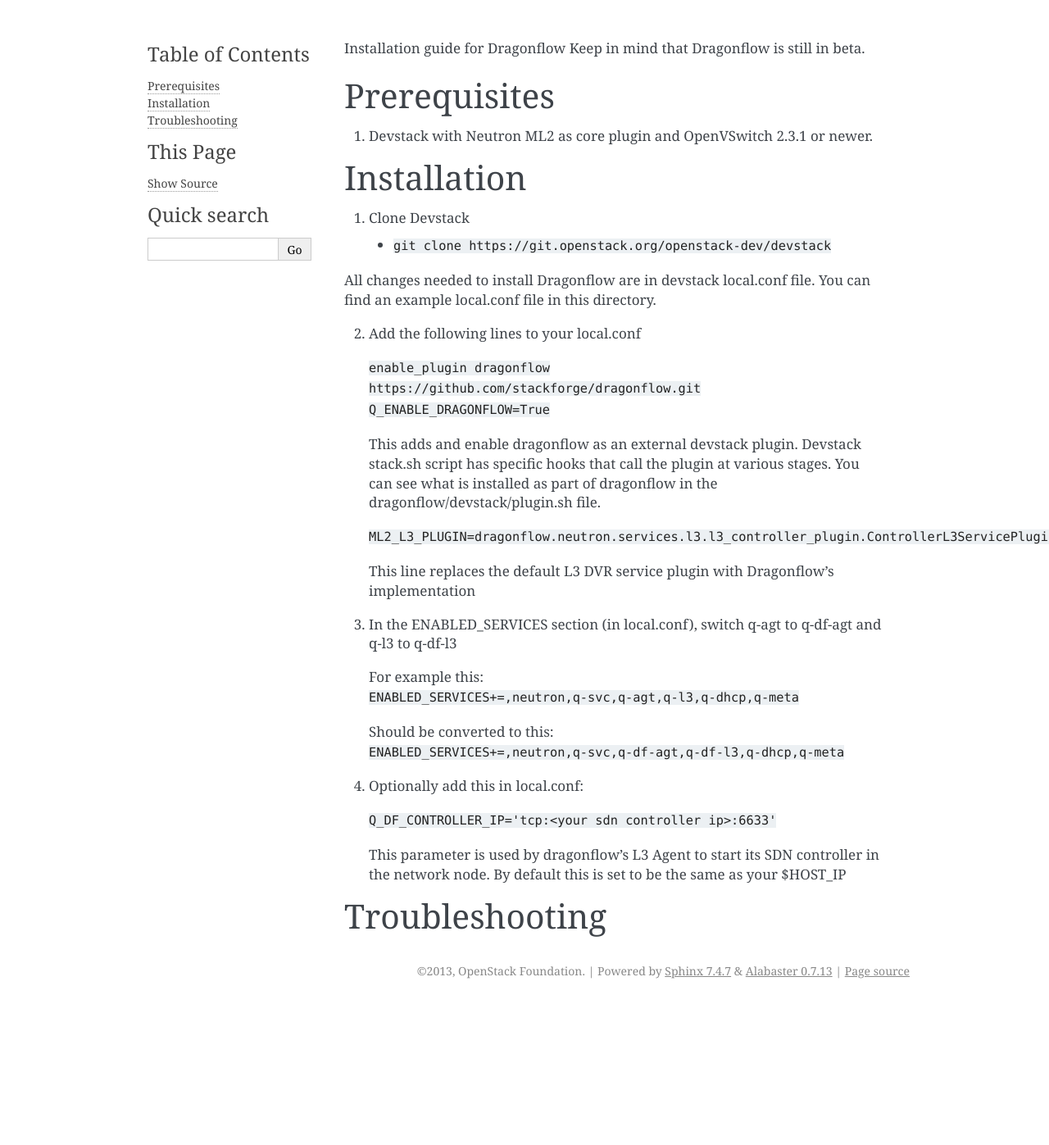
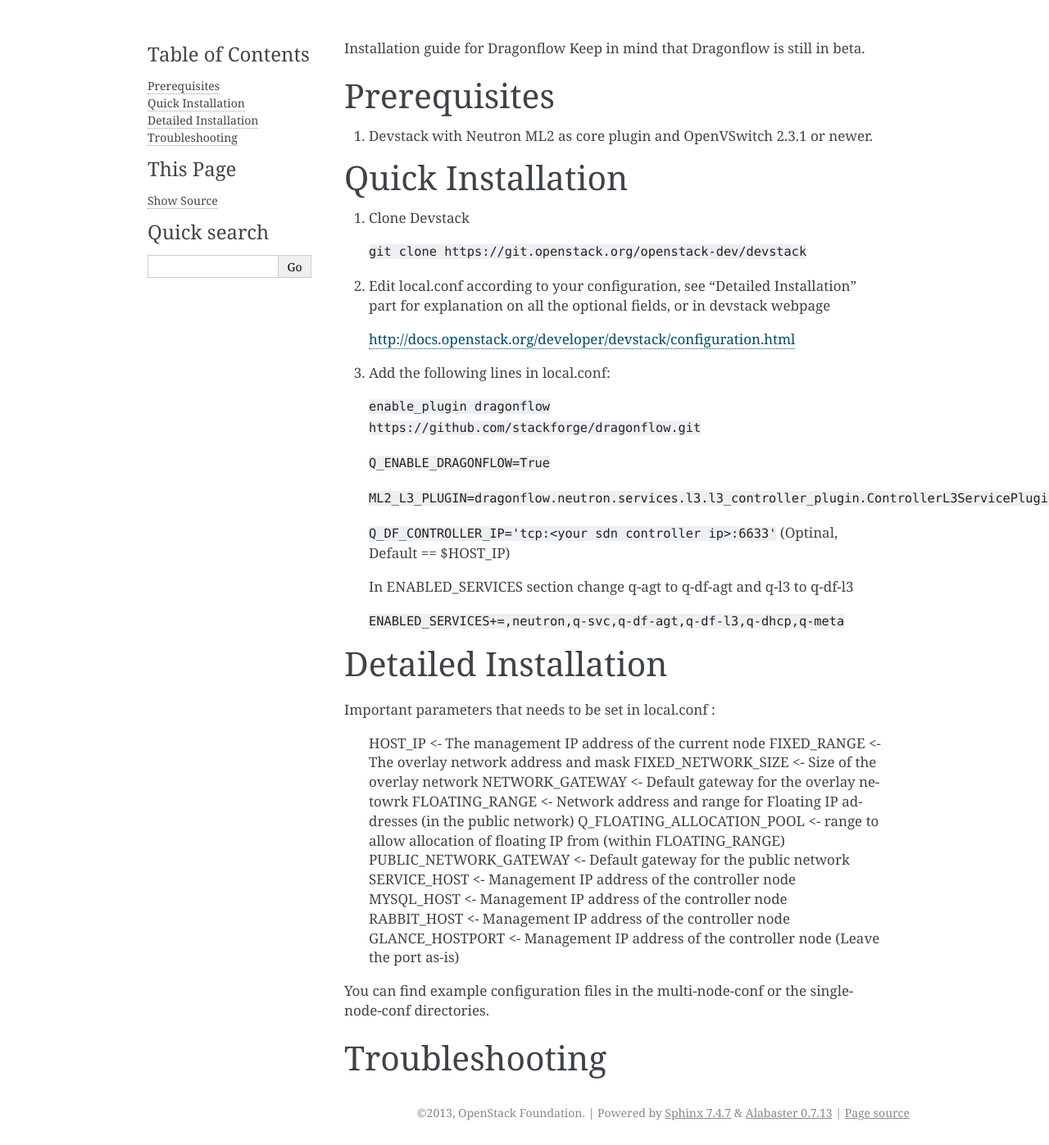
Before and after one commit to openstack-archive/dragonflow, a Sphinx documentation site: the page built from doc/source/readme.rst, in a window 1280 px wide. Shown: the whole page at 82% size. Built offline with Sphinx 7.4.7, drawn with Linux system fonts in a browser that asks for light colours; before the commit the page ends 1224 px from its top, so only the background shows below that.

Commit message:
1) Changed Readme structure 2) Added configuration file examples for single node and multi node dragonflow setups
Change-Id: Ie92b29006a24f0fd49923a387aaba90d851b14b4

```diff
--- a/doc/source/readme.rst
+++ b/doc/source/readme.rst
@@ -6,44 +6,51 @@
 
 1) Devstack with Neutron ML2 as core plugin and OpenVSwitch 2.3.1 or newer.
 
-Installation
--------------
+Quick Installation
+-------------------
 
 1) Clone Devstack
 
-  - ``git clone https://git.openstack.org/openstack-dev/devstack``
+   ``git clone https://git.openstack.org/openstack-dev/devstack``
 
-All changes needed to install Dragonflow are in devstack local.conf file.
-You can find an example local.conf file in this directory.
+2) Edit local.conf according to your configuration, see "Detailed Installation" part for
+   explanation on all the optional fields, or in devstack webpage
 
-2) Add the following lines to your local.conf
+   http://docs.openstack.org/developer/devstack/configuration.html
+
+3) Add the following lines in local.conf:
 
    ``enable_plugin dragonflow https://github.com/stackforge/dragonflow.git``
+
    ``Q_ENABLE_DRAGONFLOW=True``
-
-   This adds and enable dragonflow as an external devstack plugin.
-   Devstack stack.sh script has specific hooks that call the plugin at various stages.
-   You can see what is installed as part of dragonflow in the dragonflow/devstack/plugin.sh file.
 
    ``ML2_L3_PLUGIN=dragonflow.neutron.services.l3.l3_controller_plugin.ControllerL3ServicePlugin``
 
-   This line replaces the default L3 DVR service plugin with Dragonflow's implementation
+   ``Q_DF_CONTROLLER_IP='tcp:<your sdn controller ip>:6633'`` (Optinal, Default == $HOST_IP)
 
-3) In the ENABLED_SERVICES section (in local.conf), switch q-agt to q-df-agt and q-l3 to q-df-l3
+   In ENABLED_SERVICES section change q-agt to q-df-agt and q-l3 to q-df-l3
 
-   For example this:
-   ``ENABLED_SERVICES+=,neutron,q-svc,q-agt,q-l3,q-dhcp,q-meta``
-
-   Should be converted to this:
    ``ENABLED_SERVICES+=,neutron,q-svc,q-df-agt,q-df-l3,q-dhcp,q-meta``
 
 
-4) Optionally add this in local.conf:
+Detailed Installation
+---------------------
 
-   ``Q_DF_CONTROLLER_IP='tcp:<your sdn controller ip>:6633'``
+Important parameters that needs to be set in local.conf :
 
-   This parameter is used by dragonflow's L3 Agent to start its SDN controller in the network node.
-   By default this is set to be the same as your $HOST_IP
+    HOST_IP <- The management IP address of the current node
+    FIXED_RANGE <- The overlay network address and mask
+    FIXED_NETWORK_SIZE <- Size of the overlay network
+    NETWORK_GATEWAY <- Default gateway for the overlay netowrk
+    FLOATING_RANGE <- Network address and range for Floating IP addresses (in the public network)
+    Q_FLOATING_ALLOCATION_POOL <- range to allow allocation of floating IP from (within FLOATING_RANGE)
+    PUBLIC_NETWORK_GATEWAY <- Default gateway for the public network
+    SERVICE_HOST <- Management IP address of the controller node
+    MYSQL_HOST <- Management IP address of the controller node
+    RABBIT_HOST <- Management IP address of the controller node
+    GLANCE_HOSTPORT <- Management IP address of the controller node (Leave the port as-is)
+
+You can find example configuration files in the multi-node-conf or the single-node-conf directories.
 
 
 Troubleshooting
```
Also changed, not shown: doc/source/multi-node-conf/compute_node_local.conf (added, +39 -0 lines), doc/source/multi-node-conf/controller_node_local.conf (added, +47 -0 lines), doc/source/single-node-conf/local.conf (renamed from doc/source/local.conf, +6 -6 lines).
